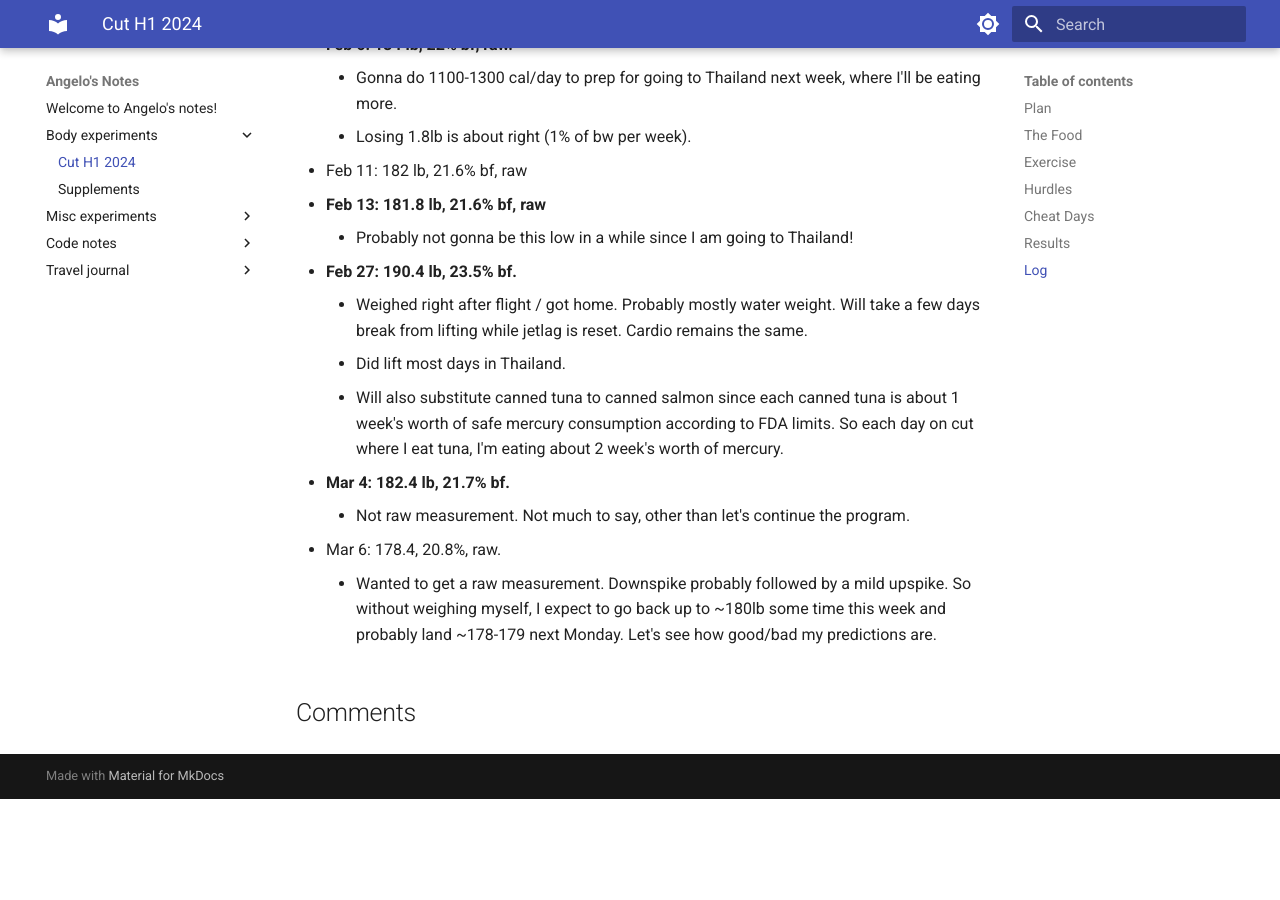
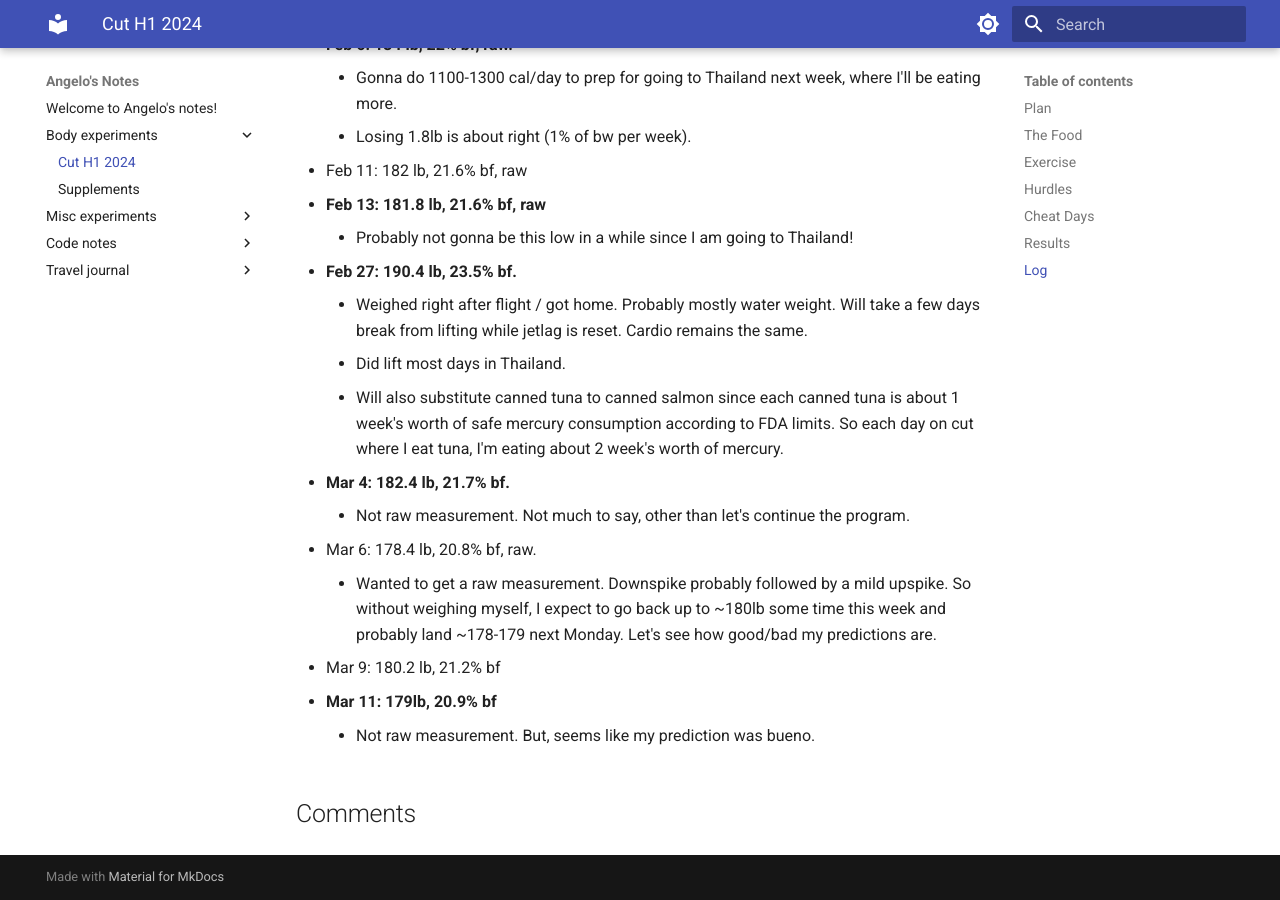
Before and after one commit to ANG3L0/notes-bloggo, an MkDocs documentation site: the page built from docs/Body experiments/DietProtocol2024.md, in a window 1280 px wide and 900 px high, scrolled down 11119 px. Built offline with MkDocs 1.6.1 and Material for MkDocs 9.7.7, drawn with Linux system fonts in a browser that asks for light colours; comment, search, counter and statistics services are not loaded; before the commit the page ends 11918 px from its top, so only the background shows below that.

Commit message:
update weight report

```diff
--- a/docs/Body experiments/DietProtocol2024.md
+++ b/docs/Body experiments/DietProtocol2024.md
@@ -195,5 +195,8 @@ Daily reports are kind of a waste of time. Some say you should take the average
     * Will also substitute canned tuna to canned salmon since each canned tuna is about 1 week's worth of safe mercury consumption according to FDA limits. So each day on cut where I eat tuna, I'm eating about 2 week's worth of mercury.
 * **Mar 4: 182.4 lb, 21.7% bf.**
     * Not raw measurement. Not much to say, other than let's continue the program.
-* Mar 6: 178.4, 20.8%, raw.
+* Mar 6: 178.4 lb, 20.8% bf, raw.
     * Wanted to get a raw measurement. Downspike probably followed by a mild upspike. So without weighing myself, I expect to go back up to ~180lb some time this week and probably land ~178-179 next Monday. Let's see how good/bad my predictions are.
+* Mar 9: 180.2 lb, 21.2% bf
+* **Mar 11: 179lb, 20.9% bf**
+    * Not raw measurement. But, seems like my prediction was bueno.
```
